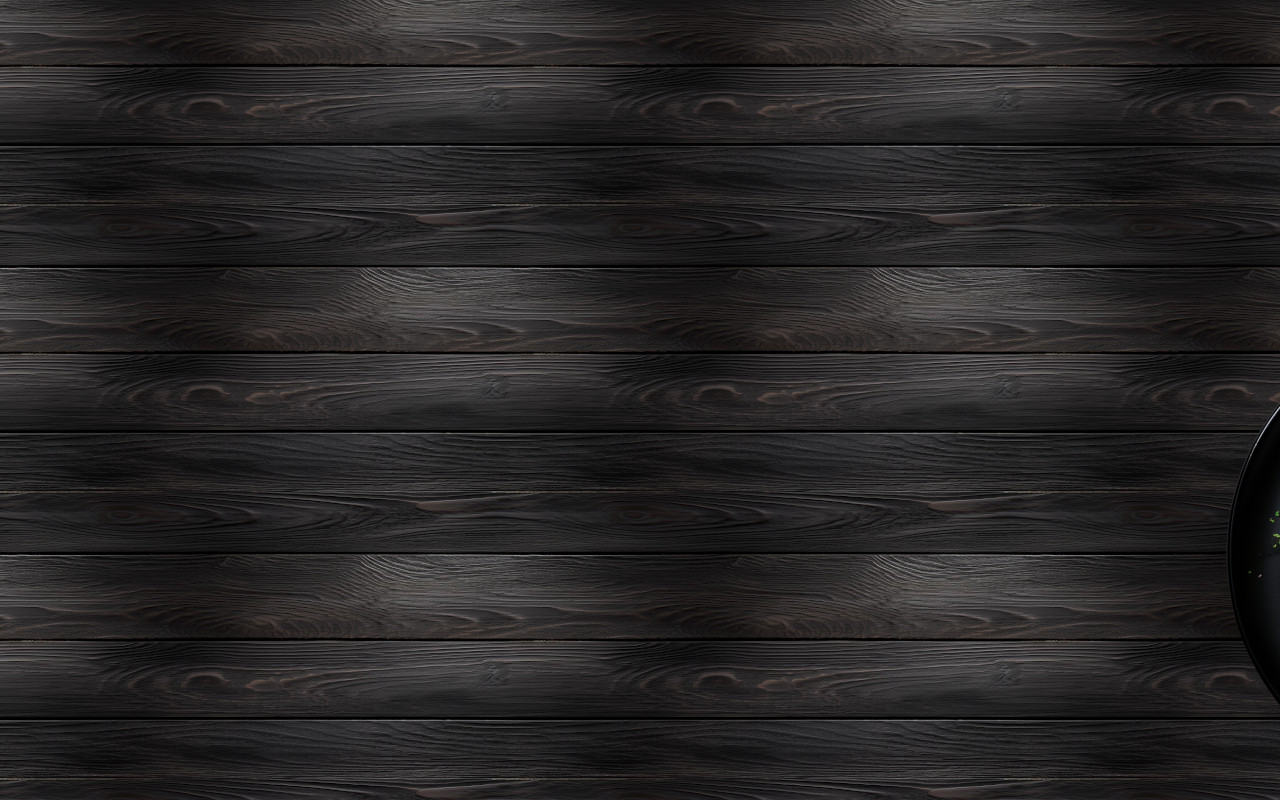
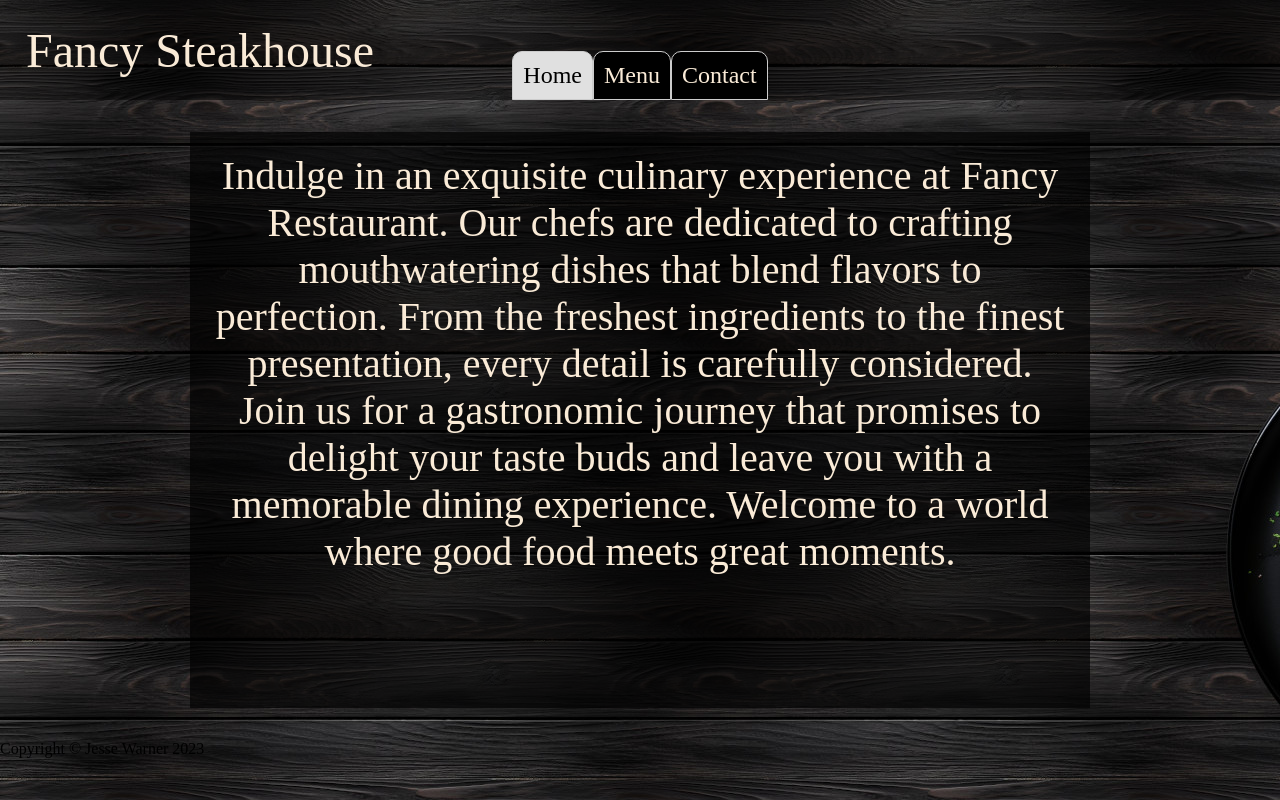
Before and after one commit to jessewwarner/odin-restaurant-page, a website built with webpack: page dist/index.html in a window 1280 px wide. Built offline with nearby package versions, Linux system fonts and the light colour scheme.

Commit message:
Add landing page and home tab functionality

```diff
--- a/src/css/style.css
+++ b/src/css/style.css
@@ -8,13 +8,62 @@ html {
     background: url('/src/images/background.jpg');
 }
 
+header {
+    width: 100vw;
+    height: 100px;
+    display: grid;
+    grid-template-columns: 400px 1fr 400px;
+    justify-items: center;
+    align-items: center;
+    background-color: rgba(0, 0, 0, 0.5);
+    color: antiquewhite;
+}
+
+.title {
+    font-size: 3rem;
+}
+
+.tabs {
+    display: flex;
+    align-self: flex-end;
+}
+
+.tab {
+    font-size: 1.5rem;
+    padding: 10px;
+    cursor: pointer;
+    border: 1px solid #ccc;
+    border-radius: 10px 10px 0 0;
+    background-color: #000000;
+}
+
+.tab:hover {
+    background-color: #363636;
+}
+
+.tab.selected {
+    background-color: #e0e0e0;
+    color: black;
+}
+
 body {
     height: 100vh;
     display: grid;
     grid-template-rows: 100px 1fr 60px;
-
 }
 
 #content {
-    font-size: 100px;
+    display: flex;
+    align-items: center;
+    justify-content: center;
 }
+
+.main-wrapper {
+    font-size: 2.5rem;
+    background-color: #000000AA;
+    color: antiquewhite;
+    width: 900px;
+    height: 90%;
+    padding: 20px;
+    text-align: center;
+}
--- /dev/null
+++ b/src/js/home.js
@@ -0,0 +1,9 @@
+export default function createHomePage(){
+    const mainWrapper = document.querySelector('.main-wrapper');
+    mainWrapper.textContent = '';
+
+    const homeDiv = document.createElement('div');
+    homeDiv.classList.add('home-content');
+    homeDiv.textContent = "Indulge in an exquisite culinary experience at Fancy Restaurant. Our chefs are dedicated to crafting mouthwatering dishes that blend flavors to perfection. From the freshest ingredients to the finest presentation, every detail is carefully considered. Join us for a gastronomic journey that promises to delight your taste buds and leave you with a memorable dining experience. Welcome to a world where good food meets great moments."
+    mainWrapper.appendChild(homeDiv);
+}
--- a/src/js/index.js
+++ b/src/js/index.js
@@ -1 +1,6 @@
 import '/src/css/style.css'
+import createLandingPage from './landing';
+import createHomePage from './home';
+
+createLandingPage();
+createHomePage()
--- a/src/js/landing.js
+++ b/src/js/landing.js
@@ -6,7 +6,7 @@ function createHeader(){
     title.textContent = "Fancy Steakhouse";
 
     const home = document.createElement('div');
-    home.classList.add('tab', 'home');
+    home.classList.add('tab', 'home', 'selected');
     home.textContent = 'Home';
 
     const menu = document.createElement('div');
@@ -40,11 +40,14 @@ function createFooter(){
 
 function createContent(){
     const content = document.createElement('div');
+    const mainWrapper = document.createElement('div');
+    mainWrapper.classList.add('main-wrapper');
     content.id = 'content';
+    content.appendChild(mainWrapper);
     return content;
 }
 
-export function createLandingPage(){
+export default function createLandingPage(){
     document.body.appendChild(createHeader());
     document.body.appendChild(createContent());
     document.body.appendChild(createFooter());
```
